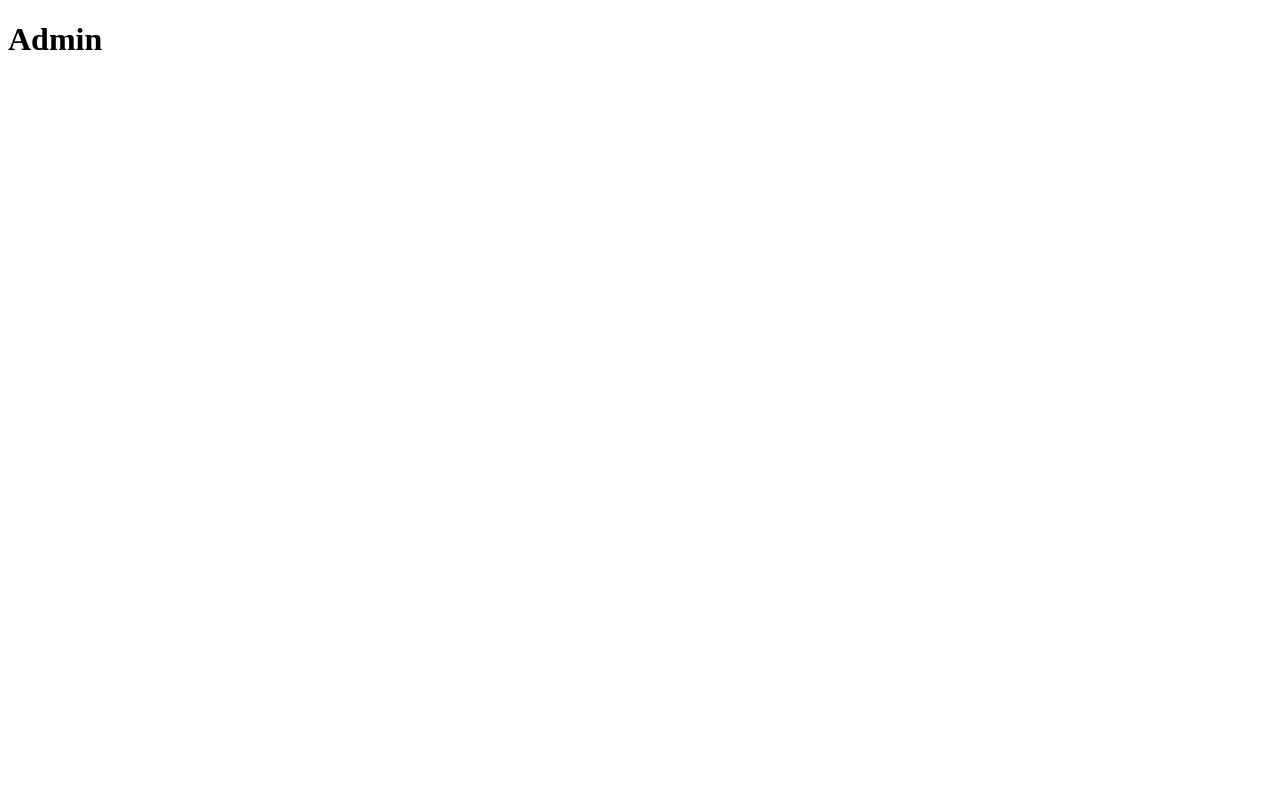
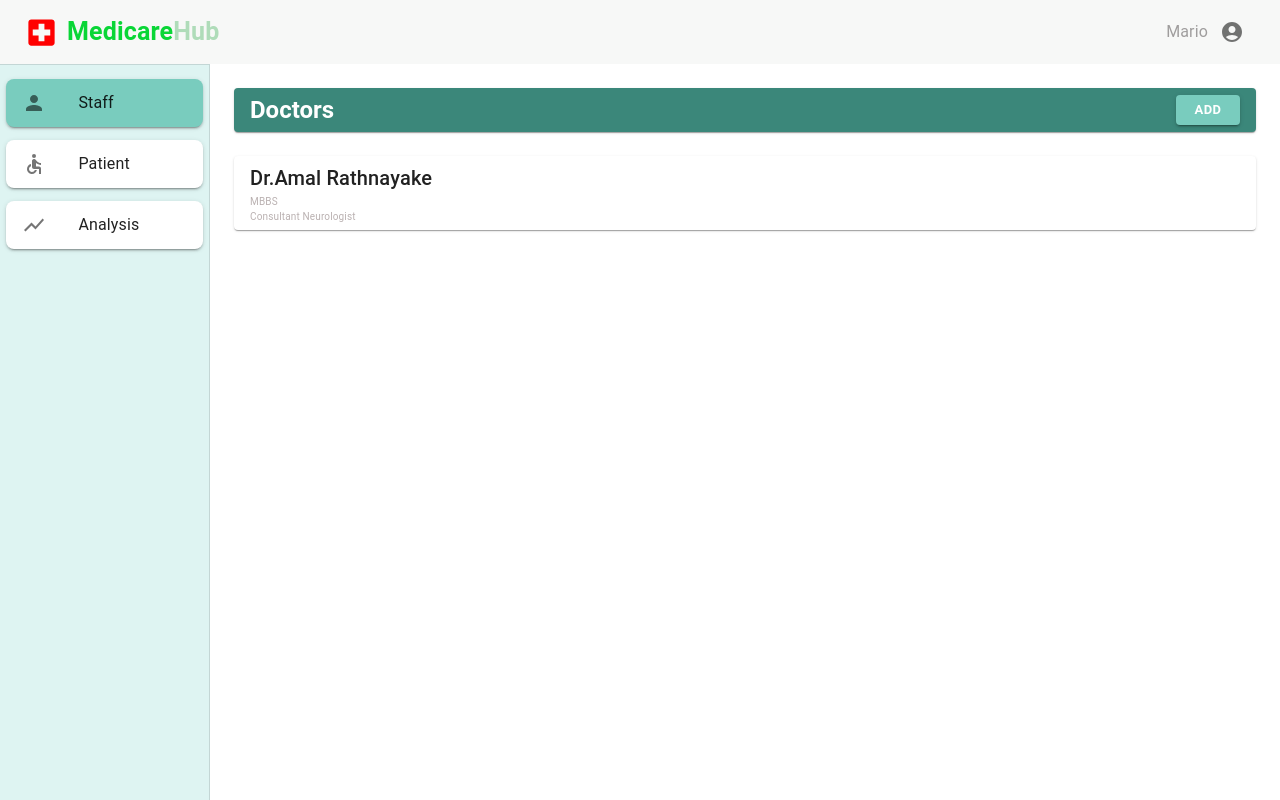
Before and after one commit to Bistec-UOM/MedicareHub_front, a React (Create React App) app in the folder front/: page /admin in a window 1280 px wide. Built offline with nearby package versions, Linux system fonts and the light colour scheme.

Commit message:
create admin staff frontend

```diff
--- a/front/package.json
+++ b/front/package.json
@@ -12,6 +12,7 @@
     "@testing-library/user-event": "^13.5.0",
     "react": "^18.2.0",
     "react-dom": "^18.2.0",
+    "react-pro-sidebar": "^1.1.0-alpha.1",
     "react-router-dom": "^6.21.2",
     "react-scripts": "5.0.1",
     "web-vitals": "^2.1.4"
--- a/front/src/App.js
+++ b/front/src/App.js
@@ -1,10 +1,11 @@
-import Admin from "./pages/Admin";
+
 import Doctor from "./pages/Doctor";
 import Pharmacy from "./pages/Pharmacy";
 import Receptionist from "./pages/Receptionist";
 import Lab from "./pages/Lab";
 import Log from "./pages/Log";
 import { BrowserRouter, Route, Routes } from "react-router-dom";
+import Dashboard from "./pages/Admin/Dashboard";
 
 function App() {
   return (
@@ -12,7 +13,7 @@ function App() {
       <BrowserRouter>
         <Routes>
         <Route path='/' element={<Log></Log>}></Route>
-      <Route path='admin' element={<Admin></Admin>}></Route>
+      <Route path='admin' element={<Dashboard/>}></Route>
       <Route path='recep' element={<Receptionist></Receptionist>}></Route>
       <Route path='doct' element={<Doctor></Doctor>}></Route>
       <Route path='pharm' element={<Pharmacy></Pharmacy>}></Route>
--- a/front/src/pages/Admin.js
+++ /dev/null
@@ -1,9 +0,0 @@
-import React from 'react'
-
-export default function Admin() {
-  return (
-    <div>
-        <h1>Admin</h1>
-    </div>
-  )
-}
--- /dev/null
+++ b/front/src/pages/Admin/Analytics.js
@@ -0,0 +1,7 @@
+export default function Analysis() {
+    return(
+        <div>
+            <h1>Analysis</h1>
+        </div>
+    );
+}
--- /dev/null
+++ b/front/src/pages/Admin/Dashboard.js
@@ -0,0 +1,105 @@
+import * as React from 'react';
+import Box from '@mui/material/Box';
+import Drawer from '@mui/material/Drawer';
+import CssBaseline from '@mui/material/CssBaseline';
+import Toolbar from '@mui/material/Toolbar';
+import List from '@mui/material/List';
+import Typography from '@mui/material/Typography';
+import Divider from '@mui/material/Divider';
+import ListItem from '@mui/material/ListItem';
+import ListItemButton from '@mui/material/ListItemButton';
+import ListItemIcon from '@mui/material/ListItemIcon';
+import ListItemText from '@mui/material/ListItemText';
+import Navbar from '../../components/navbar/Navbar';
+import { useState } from 'react';
+import ShowChartIcon from '@mui/icons-material/ShowChart';
+import AccessibleIcon from '@mui/icons-material/Accessible';
+import PersonIcon from '@mui/icons-material/Person';
+import Analysis from './Analytics';
+import Patient from './Patient';
+import Staff from './Staff';
+
+
+const drawerWidth = 210;
+
+export default function Dashboard() {
+  const [selectedItem, setSelectedItem] = useState(null);
+  const [selectedNavItem, setSelectedNavItem] = React.useState('Staff');
+
+  const handleNavigationItemClick = (text) => {
+    setSelectedItem(text);
+    setSelectedNavItem(text);
+  };
+
+  const renderContent = () => {
+    switch (selectedNavItem) {
+      case 'Staff':
+        return(
+          <Staff/>
+        );
+      case 'Patient':
+        return (
+          <Patient/>
+        );
+      case 'Analysis':
+        return (
+          <Analysis/>
+        );
+      default:
+        return null;
+    }
+  };
+
+  return (
+    <Box sx={{ display: 'flex' }}>
+      <CssBaseline />
+
+      <Drawer
+        sx={{
+          width: drawerWidth,
+          flexShrink: 0,
+          '& .MuiDrawer-paper': {
+            width: drawerWidth,
+            boxSizing: 'border-box',
+            backgroundColor:'rgb(222, 244, 242)'
+          },
+        }}
+        variant="permanent"
+        anchor="left"
+      >
+        <Navbar />
+        <Toolbar />
+        <Divider />
+        <List>
+          {['Staff', 'Patient', 'Analysis'].map((text, index) => (
+            <ListItem key={text} disablePadding>
+              <ListItemButton
+                sx={{
+                  backgroundColor: selectedNavItem === text ? 'rgb(121, 204, 190)' : 'white',
+                  m: 0.8,
+                  borderRadius: 2,
+                  boxShadow:2,
+                  '&:hover': {
+                    boxShadow: '0 0 10px rgba(0, 0, 0, 0.2)'                  },
+                }}
+                onClick={() => handleNavigationItemClick(text)}
+              >
+                <ListItemIcon>
+
+                {index  === 0 ? <PersonIcon/> :null}
+                {index  === 1 ? <AccessibleIcon/> : null}
+                {index  === 2 ? <ShowChartIcon/> : null}
+                </ListItemIcon>
+                <ListItemText primary={text} />
+              </ListItemButton>
+            </ListItem>
+          ))}
+        </List>
+      </Drawer>
+      <Box component="main" sx={{ flexGrow: 1, p: 3 }}>
+        <Toolbar />
+        {renderContent()}
+      </Box>
+    </Box>
+  );
+}
--- /dev/null
+++ b/front/src/pages/Admin/Patient.js
@@ -0,0 +1,7 @@
+export default function Patient() {
+    return(
+        <div>
+            <h1>Patient</h1>
+        </div>
+    );
+}
--- /dev/null
+++ b/front/src/pages/Admin/Staff.js
@@ -0,0 +1,192 @@
+import { Paper, Typography, Button, Dialog, DialogTitle, DialogContent, DialogActions, TextField, FormControl, InputLabel, Select, MenuItem } from "@mui/material";
+import * as React from 'react';
+
+export default function Staff() {
+  const [open, setOpen] = React.useState(false);
+  const [editOpen, setEditOpen] = React.useState(false);
+  const [formData, setFormData] = React.useState({
+    fullName: 'Dr.Amal Rathnayake',
+    usualName: 'amal',
+    nic: '992941687',
+    address: 'japan',
+    degree:'MBBS',
+    speciality:'Cardiologist',
+    contactNumber: 't487',
+    emailAddress: 'bcw',
+    age: '34',
+    gender: 'male',
+  });
+
+  const handleClickOpen = () => {
+    setOpen(true);
+  };
+
+  const handleClose = () => {
+    setOpen(false);
+  };
+
+  const handleEditClickOpen = () => {
+    setEditOpen(true);
+  };
+
+  const handleEditClose = () => {
+    setEditOpen(false);
+  };
+
+  const handleEditSave = () => {
+    // Handle saving edited data here
+    console.log("Edited data:", formData);
+    setEditOpen(false);
+  };
+
+  const handleInputChange = (field, value) => {
+    setFormData({
+      ...formData,
+      [field]: value,
+    });
+  };
+
+  return (
+    <div>
+      <Paper
+        sx={{
+          m: 1,
+          backgroundColor: 'rgb(59, 135, 122)',
+          color: 'white',
+          margin: '10 auto',
+          display: 'flex',
+          alignItems: 'center',
+          justifyContent: 'space-between',
+          paddingLeft: 2,
+          paddingRight: 2,
+        }}
+        onClick={handleEditClickOpen}
+      >
+        <Typography variant="h5" sx={{ paddingTop: 0.75, paddingBottom: 0.75, fontWeight: 'bolder' }}>
+          Doctors
+        </Typography>
+        <Button
+          variant="contained"
+          size="small"
+          sx={{
+            backgroundColor: 'rgb(121, 204, 190)',
+            paddingLeft: '1rem',
+            paddingRight: '1rem',
+            fontWeight: 'bolder',
+          }}
+          onClick={handleClickOpen}
+        >
+          Add
+        </Button>
+      </Paper>
+
+      <Dialog open={editOpen} onClose={handleEditClose}>
+        <DialogTitle sx={{ textAlign: 'center' }}>Edit Doctor</DialogTitle>
+        <DialogContent>
+          <TextField
+            label="Full Name"
+            fullWidth
+            margin="dense"
+            value={formData.fullName}
+            onChange={(e) => handleInputChange('fullName', e.target.value)}
+          />
+          <TextField
+            label="Usual Name"
+            margin="normal"
+            value={formData.usualName}
+            onChange={(e) => handleInputChange('usualName', e.target.value)}
+          />
+          <TextField
+            label="NIC"
+            margin="normal"
+            sx={{ ml: 4 }}
+            value={formData.nic}
+            onChange={(e) => handleInputChange('nic', e.target.value)}
+          />
+          <TextField
+            label="Address"
+            fullWidth
+            margin="normal"
+            value={formData.address}
+            onChange={(e) => handleInputChange('address', e.target.value)}
+          />
+          <TextField
+            label="Contact Number"
+            margin="normal"
+            value={formData.contactNumber}
+            onChange={(e) => handleInputChange('contactNumber', e.target.value)}
+          />
+          <TextField
+            label="Degree"
+            margin="normal"
+            sx={{ ml: 4 }}
+            value={formData.degree}
+            onChange={(e) => handleInputChange('degree', e.target.value)}
+          />
+          <TextField
+            label="Speciality"
+            margin="normal"
+            value={formData.speciality}
+            onChange={(e) => handleInputChange('speciality', e.target.value)}
+          />
+          <TextField
+            label="Email Address"
+            fullWidth
+            margin="normal"
+            value={formData.emailAddress}
+            onChange={(e) => handleInputChange('emailAddress', e.target.value)}
+          />
+          <TextField
+            label="Age"
+            margin="normal"
+            value={formData.age}
+            onChange={(e) => handleInputChange('age', e.target.value)}
+          />
+          <FormControl margin="normal">
+            <InputLabel id="gender-label">Gender</InputLabel>
+            <Select
+              labelId="gender-label"
+              id="gender"
+              value={formData.gender}
+              onChange={(e) => handleInputChange('gender', e.target.value)}
+              label="Gender"
+            >
+              <MenuItem value="Male">Male</MenuItem>
+              <MenuItem value="Female">Female</MenuItem>
+            </Select>
+          </FormControl>
+        </DialogContent>
+        <DialogActions>
+          <Button onClick={handleEditSave} variant="contained" sx={{ backgroundColor: 'rgb(121, 204, 190)' }}>
+            Save
+          </Button>
+          <Button onClick={handleEditClose} variant="contained" sx={{ backgroundColor: 'red' }}>
+            Cancel
+          </Button>
+        </DialogActions>
+      </Dialog>
+
+      {/* Dr Data Paper */}
+      <Paper
+        sx={{
+          mt: 3,
+          display: 'flex',
+          flexDirection: 'column', // Set to 'column' for vertical display
+          paddingLeft: 2,
+          paddingRight: 2,
+        }}
+        onClick={handleEditClickOpen} // Open the edit window when clicking on the paper
+      >
+        <Typography variant="h6" sx={{ paddingTop: 0.75 }}>
+          Dr.Amal Rathnayake
+        </Typography>
+        <Typography variant="h10" sx={{ fontSize: 10, color: 'rgb(186, 177, 177)' }}>
+          MBBS
+        </Typography>
+        <Typography variant="h10" sx={{ fontSize: 10, paddingBottom: 0.75, color: 'rgb(186, 177, 177)' }}>
+          Consultant Neurologist
+        </Typography>
+      </Paper>
+    </div>
+  );
+}
--- a/front/src/pages/Doctor.js
+++ b/front/src/pages/Doctor.js
@@ -1,7 +1,8 @@
 import React from 'react'
+import Navbar from '../components/navbar/Navbar'
 
 export default function Doctor() {
   return (
-    <div>Doctor</div>
+    <div><Navbar/></div>
   )
 }
```
Also changed, not shown: package.json (added, +8 -0 lines), 2 other files (tests, documents, lock files or other folders).
